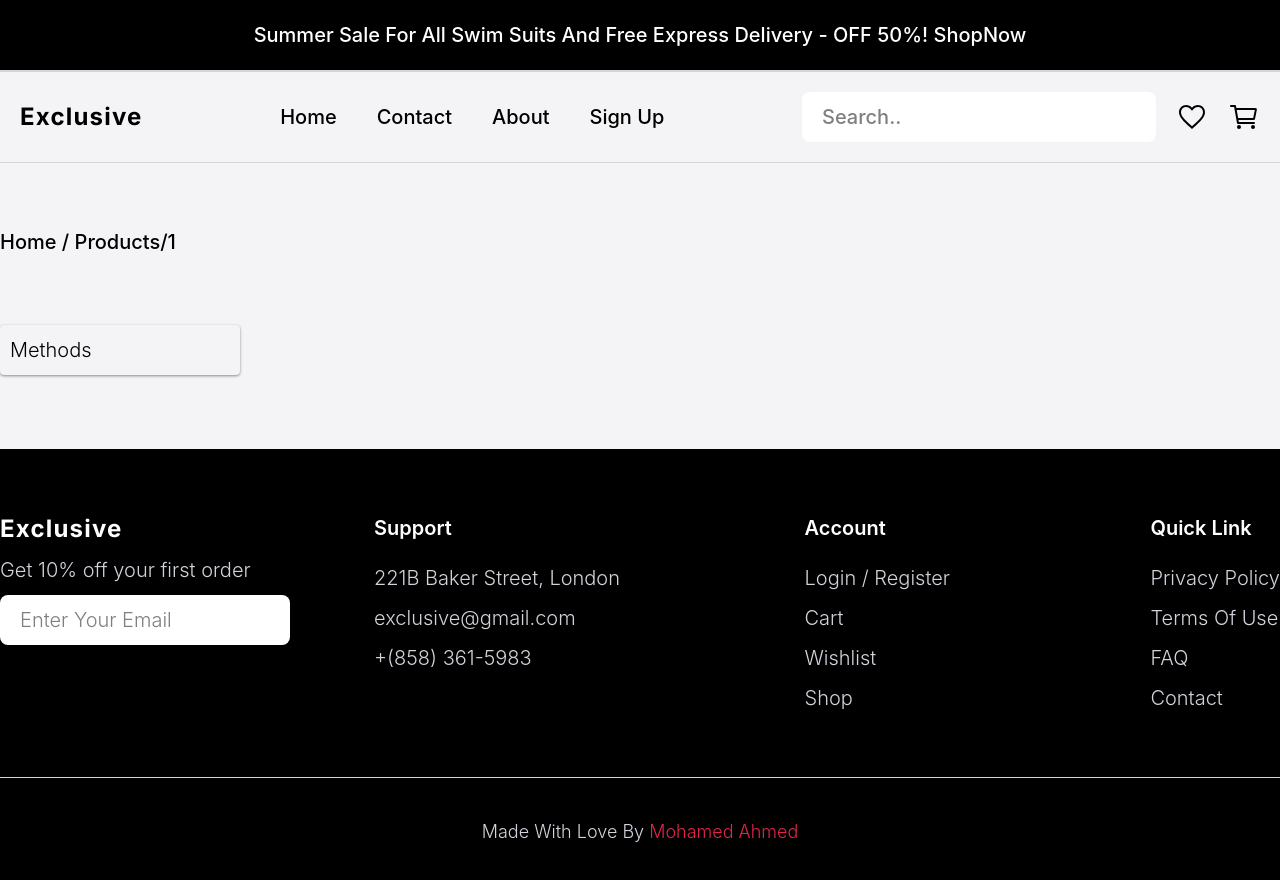
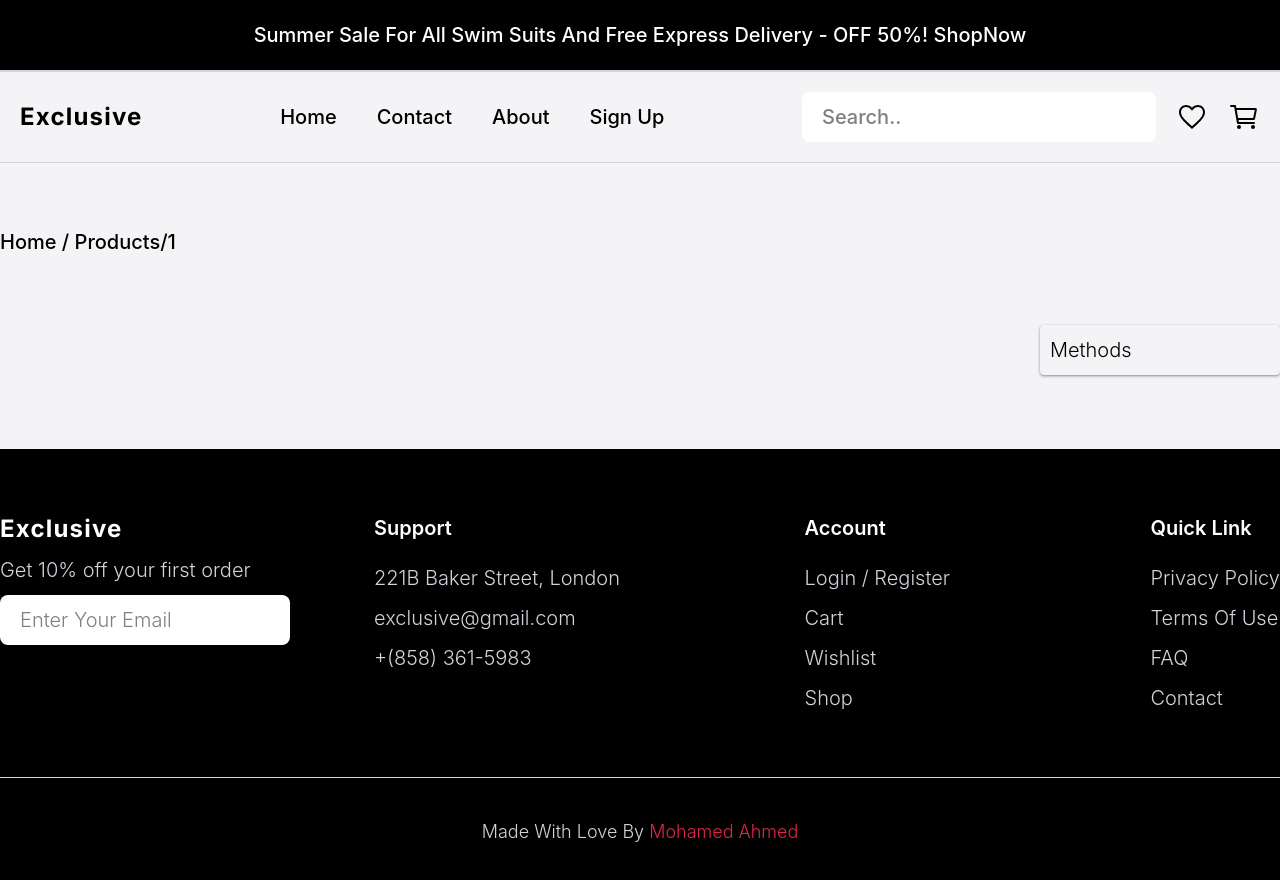
Before and after one commit to Mohamed-Y0/Exclusive, a React (Vite) app: page /products/1 in a window 1280 px wide. Shown: the top 880 px of the page. Built offline with nearby package versions, Linux system fonts and the light colour scheme; a web font is replaced by a local one.

Commit message:
fix some styles

```diff
--- a/src/components/category/DisplayCategory.tsx
+++ b/src/components/category/DisplayCategory.tsx
@@ -12,7 +12,7 @@ function Category() {
   if (isLoading) return <p>Loading</p>;
 
   return (
-    <div className={`col-start-2 -col-end-1 container m-auto p-5 lg:p-0`}>
+    <div className={`col-start-1 -col-end-2 container m-auto p-5 lg:p-0`}>
       <div
         ref={ref}
         className={` ${inView ? "duration-200" : "translate-y-24 opacity-0"} grid grid-cols-1 gap-5 px-5 pb-16 duration-1000 md:grid-cols-2 md:gap-10 md:px-0 lg:grid-cols-4`}
--- a/src/components/category/ProductsMethods.tsx
+++ b/src/components/category/ProductsMethods.tsx
@@ -1,6 +1,6 @@
 function ProductsMethods() {
   return (
-    <div className="pt-1 font-light">
+    <div className="w-full justify-self-end pt-1 font-light">
       <div className="h-fit rounded-sm p-2.5 shadow shadow-neutral-300">
         <p>Methods</p>
       </div>
--- a/src/pages/CategoryProducts.tsx
+++ b/src/pages/CategoryProducts.tsx
@@ -7,9 +7,9 @@ function CategoryProducts() {
     <>
       <div className="container m-auto p-5 lg:p-0">
         <PageLocation />
-        <div className="grid grid-cols-5 gap-5 py-16">
+        <div className="grid grid-cols-5 justify-between gap-5 py-16">
+          <Category />
           <ProductsMethods />
-          <Category />
         </div>
       </div>
     </>
```
